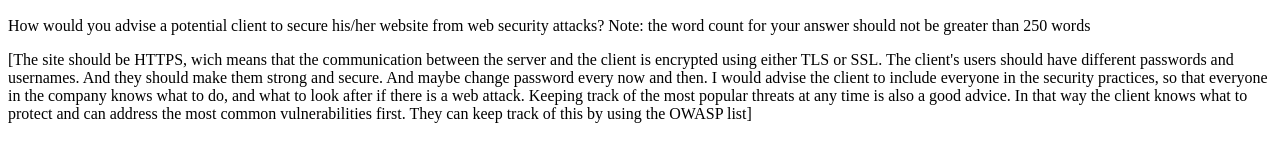
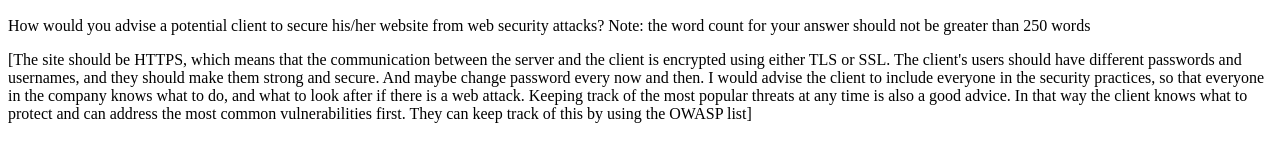
Before and after one commit to Noroff-FEU-Assignments/cross-course-project-ChristerHetland, a plain HTML site: page index.html in a window 1280 px wide. Shown: the part 148-310 px from the top of the page. Drawn offline with Linux system fonts and the light colour scheme.

Commit message:
Update index.html

```diff
--- a/index.html
+++ b/index.html
@@ -8,8 +8,8 @@
     <p>Welcome to my first website.</p>
     <h2>Web Security</h2>
     <p id="web-security-question">How would you advise a potential client to secure his/her website from web security attacks? Note: the word count for your answer should not be greater than 250 words</p>
-    <p id="web-security-answer">[The site should be HTTPS, wich means that the communication between the server and the client is encrypted using either TLS or SSL.
-      The client's users should have different passwords and usernames. And they should make them strong and secure. And maybe change password every now and then.
+    <p id="web-security-answer">[The site should be HTTPS, which means that the communication between the server and the client is encrypted using either TLS or SSL.
+      The client's users should have different passwords and usernames, and they should make them strong and secure. And maybe change password every now and then.
       I would advise the client to include everyone in the security practices, so that everyone in the company knows what to do, and what to look after if there is a web attack.
       Keeping track of the most popular threats at any time is also a good advice. In that way the client knows what to protect and can address the most common vulnerabilities first. They can keep track of this by using the OWASP list]</p>
   </body>
```
